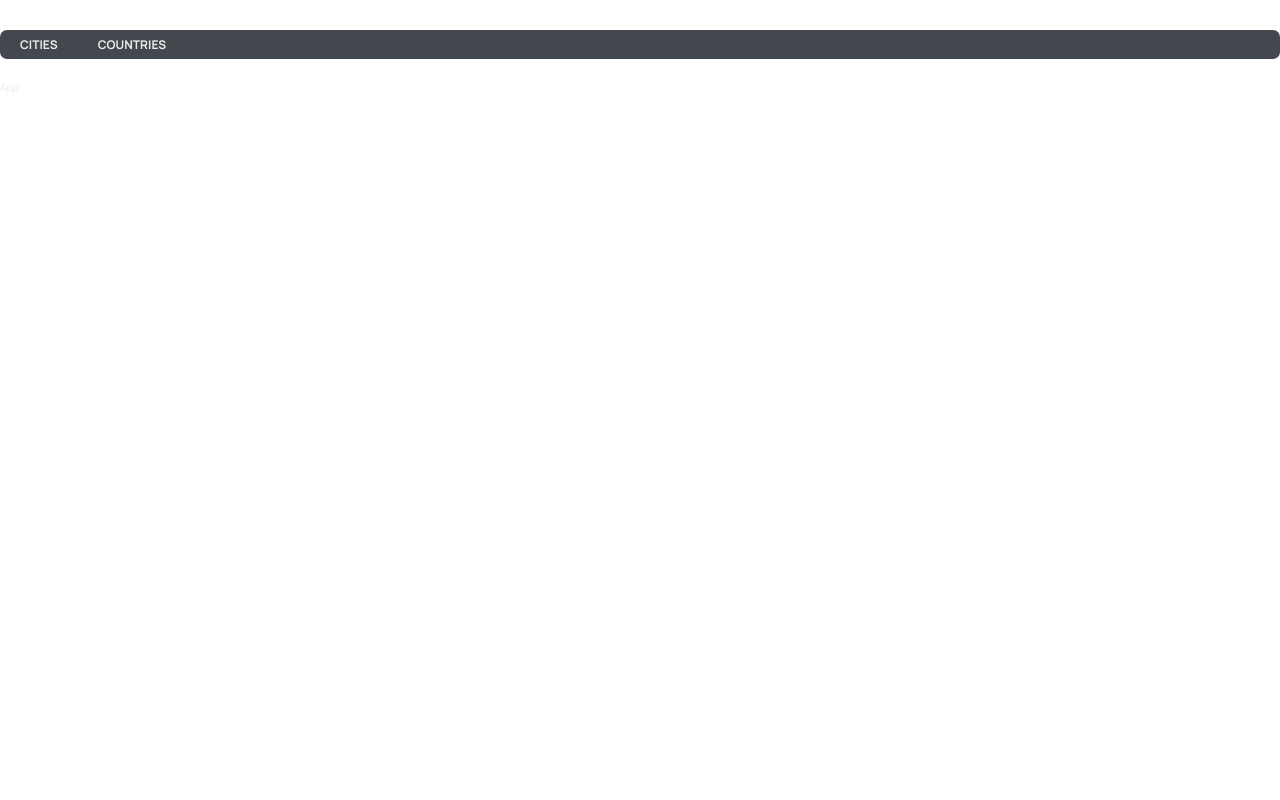
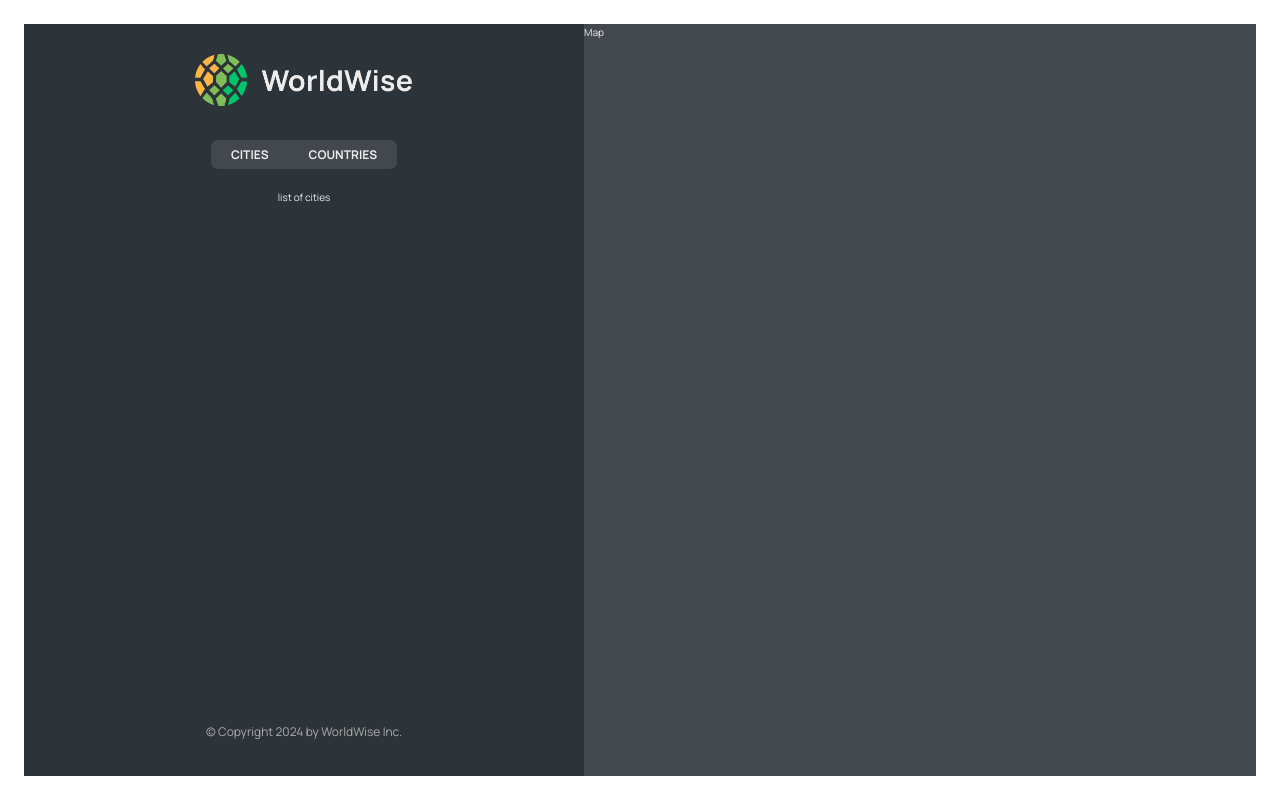
Before and after one commit to BAslani/worldwise, a React (Vite) app: page /app in a window 1280 px wide. Built offline with nearby package versions, Linux system fonts and the light colour scheme.

Commit message:
feat: implemented app layout structure

```diff
--- /dev/null
+++ b/src/components/Map.tsx
@@ -0,0 +1,5 @@
+import styles from './Map.module.css'
+
+export default function Map() {
+  return <div className={styles.mapContainer}>Map</div>
+}
--- /dev/null
+++ b/src/components/Sidebar.tsx
@@ -0,0 +1,19 @@
+import AppNav from './AppNav'
+import Logo from './Logo'
+import styles from './Sidebar.module.css'
+
+export default function Sidebar() {
+  return (
+    <div className={styles.sidebar}>
+      <Logo />
+      <AppNav />
+
+      <p>list of cities</p>
+      <footer className={styles.footer}>
+        <p className={styles.copyright}>
+          &copy; Copyright {new Date().getFullYear()} by WorldWise Inc.
+        </p>
+      </footer>
+    </div>
+  )
+}
--- a/src/pages/AppLayout.tsx
+++ b/src/pages/AppLayout.tsx
@@ -1,10 +1,12 @@
-import AppNav from '../components/AppNav'
+import Sidebar from '../components/Sidebar'
+import Map from '../components/Map'
+import styles from './AppLayout.module.css'
 
 export default function AppLayout() {
   return (
-    <div>
-      <AppNav />
-      <p>App</p>
+    <div className={styles.app}>
+      <Sidebar />
+      <Map />
     </div>
   )
 }
```
